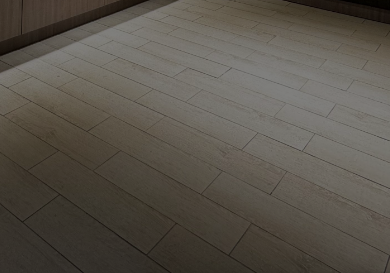
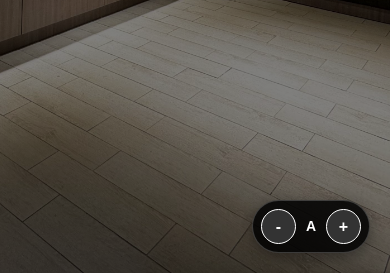
Before and after one commit to OddKing/webMuebles, a Django app: page / in a window 390 px wide. Shown: the part 571-844 px from the top of the page. Run offline with Django 5.2, Linux system fonts and the light colour scheme.

Commit message:
Agregando accesibilidad tamaño de letras

```diff
--- a/templates/base.html
+++ b/templates/base.html
@@ -42,6 +42,55 @@
         </div>
     </footer>
 
+    <!-- Accessibility Widget -->
+    <div id="accessibility-controls" class="d-none d-md-flex" style="position: fixed; bottom: 20px; right: 20px; z-index: 10000; display: flex; gap: 5px; background: rgba(0,0,0,0.85); padding: 8px; border-radius: 50px; box-shadow: 0 4px 15px rgba(0,0,0,0.4); border: 1px solid rgba(255,255,255,0.2);">
+        <button onclick="adjustFontSize(-1)" aria-label="Disminuir letra" style="width: 35px; height: 35px; border-radius: 50%; border: 1px solid #fff; background: #333; color: #fff; font-weight: bold; font-size: 16px; cursor: pointer; display: flex; align-items: center; justify-content: center; transition: all 0.2s;">-</button>
+        <span style="color: #fff; font-weight: bold; align-self: center; font-size: 14px; margin: 0 5px;">A</span>
+        <button onclick="adjustFontSize(1)" aria-label="Aumentar letra" style="width: 35px; height: 35px; border-radius: 50%; border: 1px solid #fff; background: #333; color: #fff; font-weight: bold; font-size: 16px; cursor: pointer; display: flex; align-items: center; justify-content: center; transition: all 0.2s;">+</button>
+    </div>
+    <!-- Mobile version (slightly larger/different position if needed, but flex handles it) -->
+    <style>
+        #accessibility-controls button:hover { background: #555 !important; transform: scale(1.1); }
+        @media (max-width: 768px) {
+            #accessibility-controls { bottom: 15px; right: 15px; padding: 10px; }
+            #accessibility-controls button { width: 40px; height: 40px; font-size: 20px; }
+        }
+        /* Ensure d-none d-md-flex doesn't hide it on mobile if we want it everywhere.
+           Actually user said "visible y ordenado para el celular".
+           So I should REMOVE d-none d-md-flex and just use display: flex.
+           Bootstrap classes might hide it. I'll use inline style override.
+        */
+    </style>
+    <script>
+        // Remove bootstrap classes that might hide it, just in case
+        document.getElementById('accessibility-controls').className = '';
+
+        function adjustFontSize(change) {
+            const html = document.documentElement;
+            let currentSize = parseFloat(window.getComputedStyle(html).fontSize);
+
+            // Default to 16px if something is wrong
+            if (isNaN(currentSize)) currentSize = 16;
+
+            let newSize = currentSize + change;
+
+            // Limits (12px to 24px)
+            if (newSize < 12) newSize = 12;
+            if (newSize > 28) newSize = 28;
+
+            html.style.fontSize = newSize + 'px';
+            localStorage.setItem('userFontSize', newSize);
+        }
+
+        // Load saved preference
+        (function() {
+            const savedSize = localStorage.getItem('userFontSize');
+            if (savedSize) {
+                document.documentElement.style.fontSize = savedSize + 'px';
+            }
+        })();
+    </script>
+
     <!-- Bootstrap Bundle con JS -->
     <script src="https://cdn.jsdelivr.net/npm/bootstrap@5.3.3/dist/js/bootstrap.bundle.min.js"></script>
 </body>
```
Also changed, not shown: templates/admin/base_site.html (+35 -0 lines).
